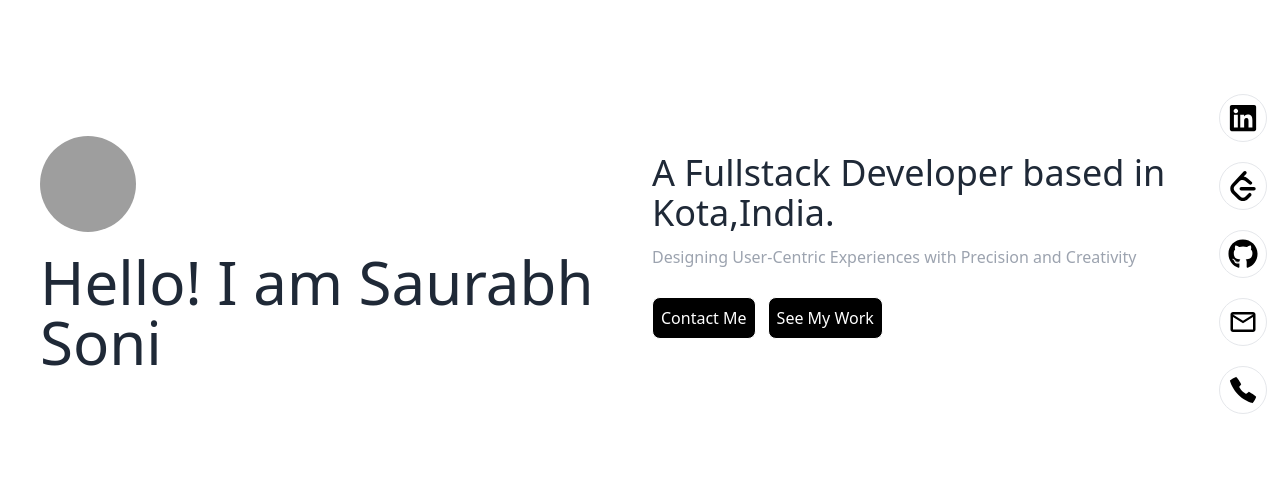
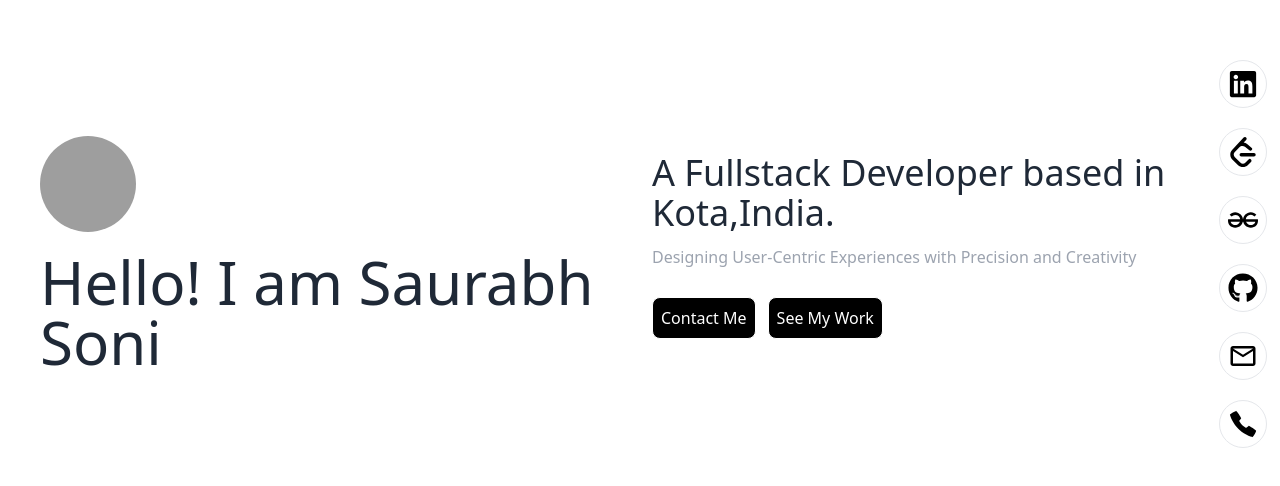
Before and after one commit to saurabh-codex/portfolio, a Next.js app: page /hero in a window 1280 px wide. Shown: the part 146-632 px from the top of the page. Built offline with nearby package versions, Linux system fonts and the light colour scheme; grey boxes are pictures that could not be loaded.

Commit message:
added gfg

```diff
--- a/src/app/hero/page.js
+++ b/src/app/hero/page.js
@@ -1,5 +1,6 @@
 "use client"
 import { SiLeetcode } from "react-icons/si";
+import { SiGeeksforgeeks } from "react-icons/si";
 import { FaLinkedin } from "react-icons/fa";
 import { FaGithub } from "react-icons/fa";
 import { MdOutlineMailOutline } from "react-icons/md";
@@ -22,8 +23,9 @@ const Hero = () => {
             </div>
             <div className="right sm:h-full sm:w-[6vw] flex justify-center items-center">
                 <ul className="flex w-full justify-around sm:flex-col sm:gap-5 ">
-                    <li className="w-12 h-12 bg-white text-black flex justify-center items-center group-hover:bg-black border rounded-full group-hover"><a title="X (Twitter)" href="https://www.linkedin.com/in/saurabh-soni-1a20491b6/"><FaLinkedin className="text-3xl group-hover group-hover:fill-white"/></a></li>
+                    <li className="w-12 h-12 bg-white text-black flex justify-center items-center group-hover:bg-black border rounded-full group-hover"><a title="LinkedIN" href="https://www.linkedin.com/in/saurabh-soni-1a20491b6/"><FaLinkedin className="text-3xl group-hover group-hover:fill-white"/></a></li>
                     <li className="w-12 h-12 bg-white text-black flex justify-center items-center border rounded-full"><a title="Leetcode" href="https://leetcode.com/u/saurabh_soni_/"><SiLeetcode className="text-3xl"/></a></li>
+                    <li className="w-12 h-12 bg-white text-black flex justify-center items-center border rounded-full"><a title="GfG" href="https://www.geeksforgeeks.org/user/saurabhso5wcl/"><SiGeeksforgeeks className="text-3xl"/></a></li>
                     <li className="w-12 h-12 bg-white text-black flex justify-center items-center border rounded-full"><a title="Github" href="https://github.com/Saurabh-codex"><FaGithub className="text-3xl"/></a></li>
                     <li className="w-12 h-12 bg-white text-black flex justify-center items-center border rounded-full"><a title="Mail" href="mailto:saurabhsoni74083@gmail.com"><MdOutlineMailOutline className="text-3xl"/></a></li>
                     <li className="w-12 h-12 bg-white text-black flex justify-center items-center border rounded-full"><a title="Call" href="tel:+917877606129"><IoCallSharp className="text-3xl"/></a></li>
```
